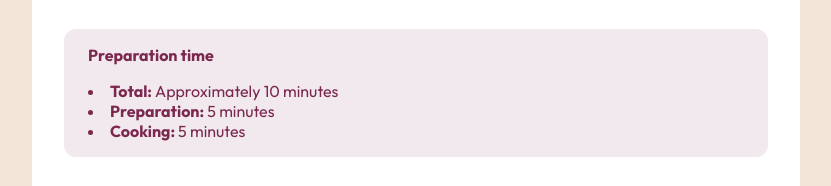
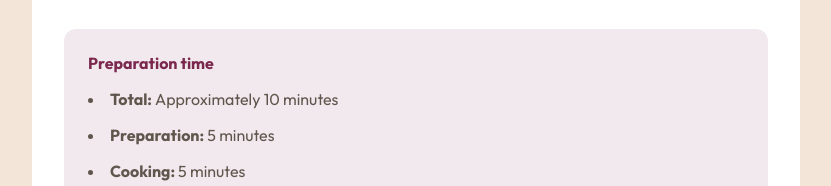
Before and after one commit to MetalRick84/FEM-recipe-page, a plain HTML site: page index.html in a window 1280 px wide. Shown: the part 584-770 px from the top of the page, without its empty margins (224-1055 px from the left). Drawn offline with Linux system fonts and the light colour scheme.

Commit message:
revision01: styling .container-purple

```diff
--- a/style.css
+++ b/style.css
@@ -98,6 +98,7 @@ ul, ol {
     --padding-container-y: var(--size-600);
 
     --padding-container-dynamic: var(--size-600);
+    --padding-container-purple: var(--size-500) var(--size-500);
 }
 
 /*************** BORDER RADII *************/
@@ -129,6 +130,7 @@ ul, ol {
     padding-bottom: var(--size-400);
     font-family: var(--ff-body);
     font-weight: var(--fw-bold);
+    color: var(--clr-rose-800);
 }
 
 /**** containers ****/
@@ -145,14 +147,13 @@ ul, ol {
 }
 
 .container-purple {
-    margin: 0 2rem;
-    padding: var(--size-400) var(--size-500);
+    margin: 0 var(--margin-container-x);
+    padding: var(--padding-container-purple);
     background-color: var(--clr-rose-800-alpha);
 }
 
 .container-purple * {
     font-family: var(--ff-body);
-    color: var(--clr-rose-800);
 }
 
 /**** misc ****/
@@ -217,7 +218,11 @@ body {
     color: var(--clr-brown-800);
 }
 
-#instructionsList li:not(:last-child) {
+/* #instructionsList li:not(:last-child) {
+    margin-bottom: var(--size-400);
+} */
+
+li:not(:last-child) {
     margin-bottom: var(--size-400);
 }
 
```
